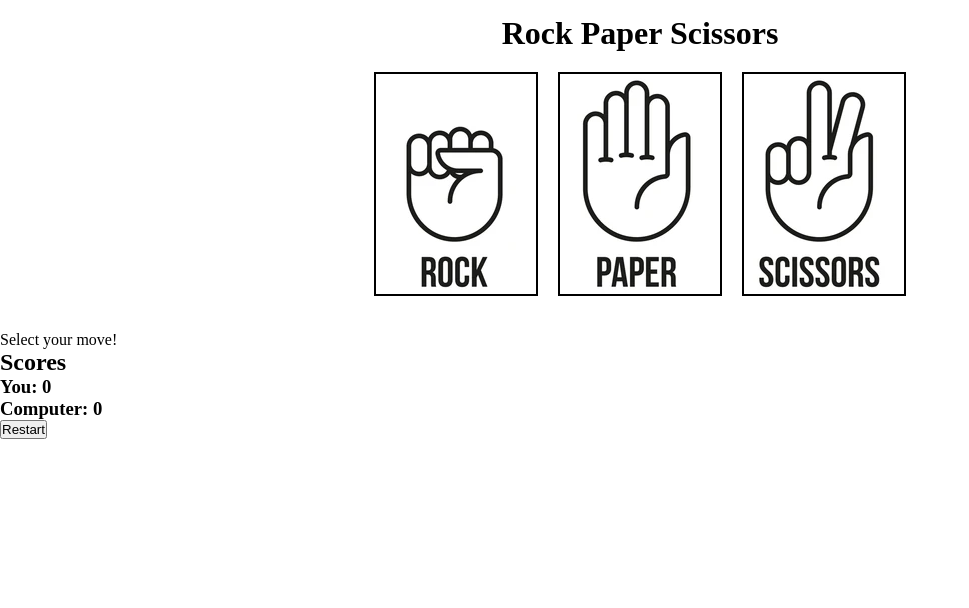
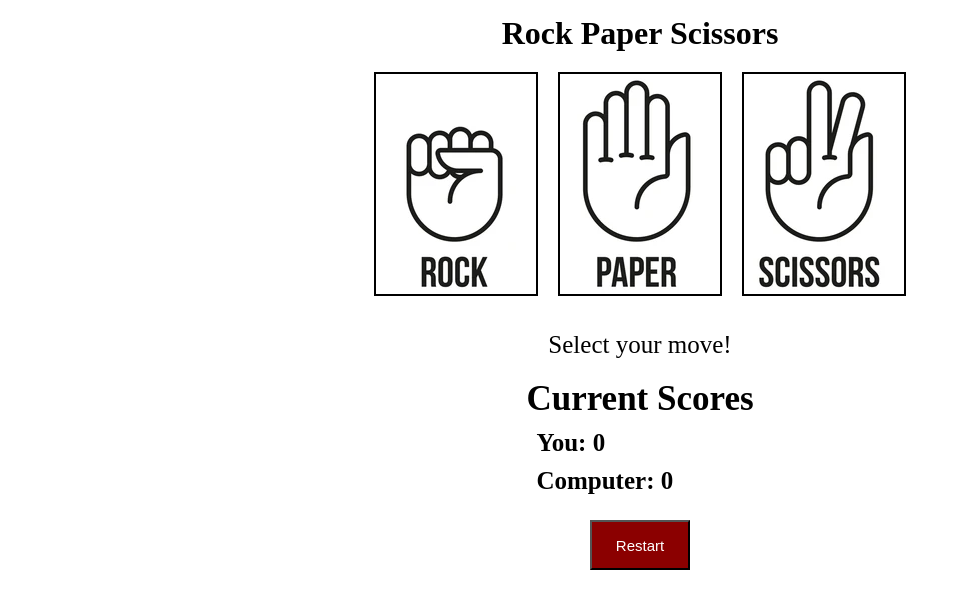
Before and after one commit to contactjw/rock-paper-scissors, a plain HTML site: page index.html in a window 1280 px wide. Shown: the whole page, without its empty margins (0-969 px from the left). Drawn offline with Linux system fonts and the light colour scheme.

Commit message:
Add styles and flexbox alignment

```diff
--- a/css/styles.css
+++ b/css/styles.css
@@ -5,7 +5,7 @@
 }
 
 .container {
-    max-width: 750px;
+    max-width: 650px;
 }
 
 h1 {
@@ -33,3 +33,56 @@ h1 {
     max-height: auto;
     margin: 10px;
 }
+
+.result-body {
+    display: flex;
+    justify-content: center;
+}
+
+.result-body .container {
+    margin: 0 10px;
+}
+
+#result-container {
+    display: flex;
+    justify-content: center;
+    max-width: 100%;
+}
+
+#result {
+    text-align: center;
+}
+
+#result-container p {
+    font-size: 25px;
+    font-weight: 500;
+}
+
+.score-body {
+    display: flex;
+    justify-content: center;
+}
+
+h2 {
+    font-size: 35px;
+    margin: 20px auto 5px auto;
+}
+
+h3 {
+    font-size: 25px;
+    margin: 10px;
+}
+
+.button-container {
+    display: flex;
+    justify-content: center;
+}
+
+#restart {
+    margin-top:15px;
+    width:100px;
+    height: 50px;
+    font-size: 15px;
+    background-color:darkred;
+    color: white;
+}
--- a/index.html
+++ b/index.html
@@ -18,17 +18,25 @@
             </div>
         </div>
     </header>
+    <div class="result-body">
         <div class="container">
             <div id="result-container">
                 <p id="result">Select your move!</p>
             </div>
         </div>
-    <h2 id = "scores-heading">Scores</h2>
+    </div>
+    <div class="score-body">
+        <div class="container">
+            <h2 id = "scores-heading">Current Scores</h2>
             <div id = "score-section">
                 <h3 id="your-score">You: </h2>
                 <h3 id="computer-score">Computer: </h2>
             </div>
+            <div class="button-container">
                 <button id="restart">Restart</button>
+            </div>
+        </div>
+    </div>
     <script src="./script.js"></script>
 </body>
 </html>
--- a/script.js
+++ b/script.js
@@ -52,7 +52,7 @@ restart.addEventListener('click', () => {
 function playRound(playerSelection, computerSelection) {
     if (gameOver == false) {
         if (playerSelection === computerSelection) {
-            result.textContent = "Tie you both chose " + playerSelection;
+            result.textContent = "Tie! You both chose " + playerSelection;
         }
         else if (playerSelection === "Rock" && computerSelection === "Scissors") {
             result.textContent = "You Win! Rock beats Scissors";
```
Lines whose indentation alone changed are shown as unchanged.
